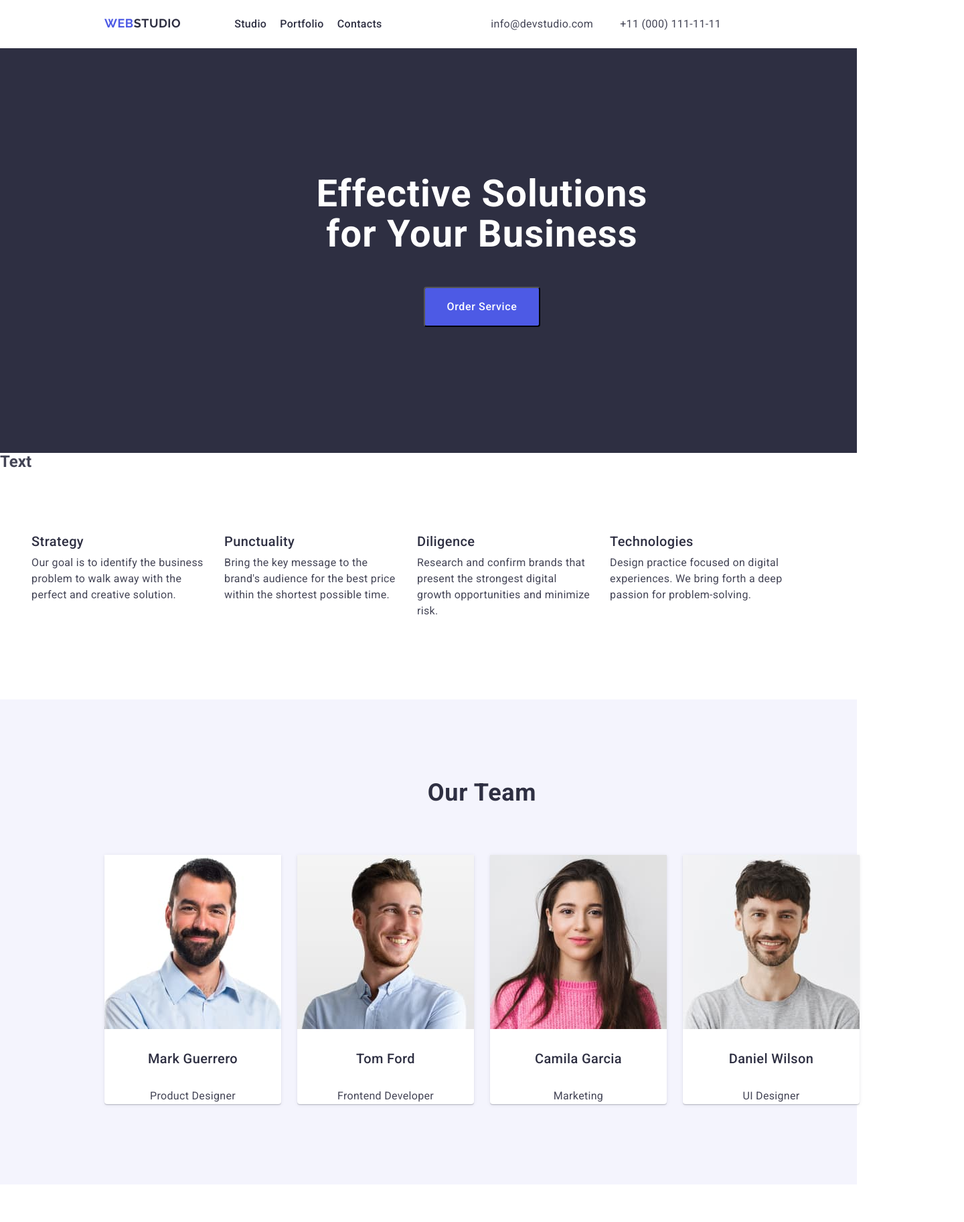
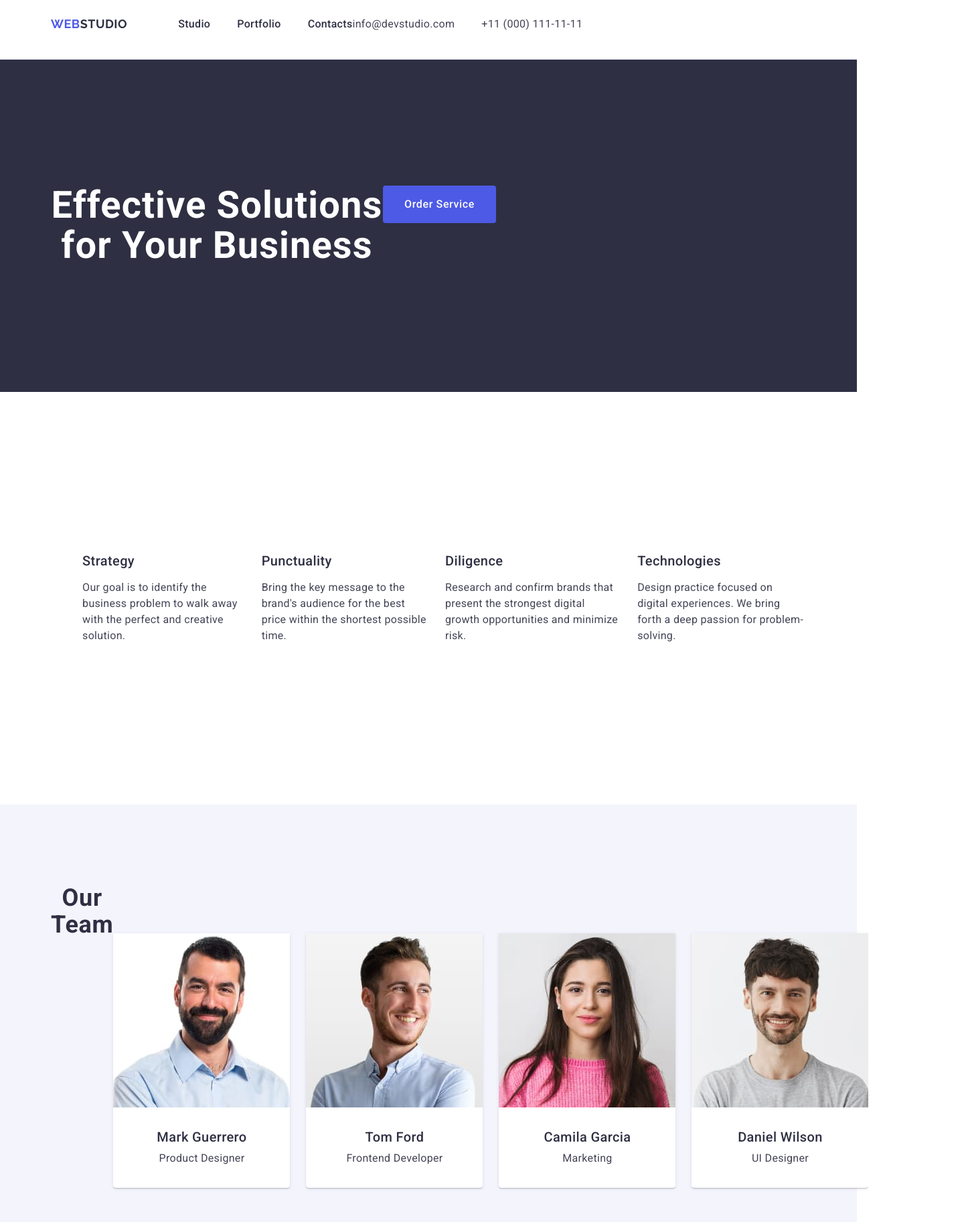
Before and after one commit to pilipchu/goit-markup-hw-03, a plain HTML site: page index.html in a window 1280 px wide. Shown: the top 1824 px of the page at 67% size, 1440 px wide, since content can reach past the window. Drawn offline with nearby package versions, Linux system fonts and the light colour scheme.

Commit message:
add index.html
корекція

```diff
--- a/css/styles.css
+++ b/css/styles.css
@@ -32,26 +32,17 @@ img {
 }
 
 .title {
-    padding-left: 156px;
+    margin-right: 76px;
+    align-items: center;
 }
 .titel-logo {
     color: #2e2f42;
-    padding-right: 76px;
-}
-
-.container-header{
-    display: flex;
-    flex-shrink: 0;
-    justify-content: space-between;
-    align-items: center;
 }
 
 .link-titel {
-    display: inline-flex;
-    gap: calc((100% - 120px) / 3) ;
-    align-items: flex-start;
-    margin-top: 24px;
-    margin-bottom: 24px;
+    display: flex;
+    gap: 40px;
+    padding: 24px 0;
 }
 
 .link-nav{
@@ -78,8 +69,9 @@ img {
 
 .address {
 font-style: normal;
-display: inline-flex;
+display: flex;
 gap: 40px;
+align-items: center;
 }
 
 .link-address {
@@ -105,6 +97,7 @@ gap: 40px;
 
 .first-sector {
     background-color: #2e2f42;
+    padding: 188px 0;
 }
 .head {
     font-family: "Roboto", sans-serif;
@@ -115,8 +108,7 @@ gap: 40px;
         letter-spacing: 1.12px;
         color: #FFFFFF;
         text-align: center;
-        width: 496px;
-        margin-top: 188px;
+        max-width: 496px;
 }
 
 .button {
@@ -129,13 +121,12 @@ font-family: "Roboto", sans-serif;
     color: #FFFFFF;
     background-color: #4D5AE5;
     cursor: pointer;
-    display: inline-flex;
-    padding: 16px 32px;
-    align-items: flex-start;
-    gap: 10px;
+    display: block;
+    min-width: 169px;
+    height: 56px;
+    border: none;
     border-radius: 4px;
-    margin-top: 48px;
-    margin-bottom: 188px;
+
 }
 
 .button:hover, .button:focus {
@@ -156,6 +147,7 @@ font-family: "Roboto", sans-serif;
         line-height: 1.2;
         letter-spacing: 0.02em;
         color: #2e2f42;
+        margin-bottom: 8px;
 }
 
 .about-work {
@@ -169,7 +161,8 @@ font-family: "Roboto", sans-serif;
 }
 
 .section-person{
-    background-color: #F4F4FD
+    background-color: #F4F4FD;
+    padding: 120px 0;
 }
 
 .team {
@@ -182,18 +175,12 @@ font-family: "Roboto", sans-serif;
         line-height: 1.11;
         letter-spacing: 0.72px;
         text-transform: capitalize;
-        justify-content: center;
-        margin-top: 120px;
+        margin-bottom: 72px;
 }
 
 .link-name {
     background-color: #FFFFFF;
-    display: inline-flex;
-    padding-bottom: 0px;
-    flex-direction: column;
-    justify-content: center;
-    align-items: center;
-    gap: 32px;
+    width: calc((100%-72px)/4);
     border-radius: 0px 0px 4px 4px;
     box-shadow: 0px 2px 1px 0px rgba(46, 47, 66, 0.08), 0px 1px 1px 0px rgba(46, 47, 66, 0.16), 0px 1px 6px 0px rgba(46, 47, 66, 0.08);
 }
@@ -216,6 +203,8 @@ color: #2E2F42;
     font-weight: 500;
     line-height: 24px;
     letter-spacing: 0.4px;
+    text-align: center;
+    margin-bottom: 8px;
 }
 
 .job {
@@ -227,10 +216,13 @@ color: #2E2F42;
         font-weight: 400;
         line-height: 1.5;
         letter-spacing: 0.02em;
+        text-align: center;
 }
 
 .section-portfolio{
     background-color: #fff;
+    padding-top: 120px;
+    padding-bottom: 120px;
 }
 
 .portfolio-our {
@@ -243,10 +235,7 @@ color: #2E2F42;
         line-height: 1.11;
         letter-spacing: 0.72px;
         text-transform: capitalize;
-        margin-top: 120px;
         margin-bottom: 72px;
-        display: flex;
-        justify-content: center;
 
 }
 
@@ -254,9 +243,8 @@ color: #2E2F42;
     background-color: #FFFFFF;
     display: flex;
     flex-wrap: wrap;
-    gap: 24px;
-    width: 1440px;
-    justify-content: center;
+    column-gap: 24px;
+    row-gap: 48px;
 }
 
 .portfolio-titel{
@@ -276,12 +264,12 @@ color: #2E2F42;
         font-style: normal;
         font-weight: 400;
         line-height: 24px;
-
         letter-spacing: 0.32px;
 }
 
 .footer{
 background-color: #2E2F42;
+padding: 100px 0;
 }
 
 .footer-text {
@@ -292,10 +280,7 @@ background-color: #2E2F42;
         font-weight: 400;
         line-height: 24px;
         letter-spacing: 0.32px;
-        width: 264px;
-        margin-bottom: 100px;
-        margin-left: 156px;
-        margin-top: 17.5px;
+        max-width: 264px;
 }
 
 .titel-studio {
@@ -317,25 +302,10 @@ ul {
 }
 
 .container {
-    max-width: 1440px;
-    flex-shrink: 0;
+    width: 1158px;
+    margin: 0 auto;
+    padding: 0 15px;
     display: flex;
-    flex-direction: column;
-}
-
-.container-first-sector {
-    width: 1440px;
-    flex-shrink: 0;
-    display: flex;
-    justify-content: center;
-    align-items: center;
-    flex-direction: column;
-}
-
-.container-text {
-    display: flex;
-    width: 1128px;
-    flex-shrink: 0;
 }
 
 .item-text {
@@ -347,37 +317,47 @@ ul {
     gap: 24px;
 }
 
-.container-team {
-    display: flex;
-    flex-direction: column;
-    width: 1440px;
-}
-
 .item-link {
     display: flex;
-    width: 264px;
+    width: calc((100%-72px)/4);
     flex-direction: column;
     align-items: flex-start;
     gap: 8px;
 }
 
 .link-our {
-    display: flex;
-        width: 360px;
-        height: 420px;
-        padding-bottom: 0px;
-        flex-direction: column;
-        align-items: flex-start;
-        gap: 32px;
-        flex-shrink: 0;
-}
-
-.container-portfolio {
-    width: 1128px;
-    flex-shrink: 0;
-    margin-bottom: 120px;
+       width: calc((100%-48px)/3);
 }
 
 .container a {
-    margin-top: 101.5px;
+    display: inline-block;
+    margin-bottom: 16px;
 }
+
+.header {
+    border-bottom: 1px solid #e7e9fc;
+}
+
+.nav {
+    display: flex;
+    align-items: center;
+}
+
+.second-section {
+    padding: 120px 0;
+}
+
+.skrin {
+    visibility: hidden;
+}
+
+.people {
+    padding: 32px 0;
+}
+
+.projekt {
+    padding: 32px 16px;
+    border: 1px solid #e7e9fc;
+    border-top: none;
+    margin-bottom: 8px;
+}
--- a/index.html
+++ b/index.html
@@ -17,9 +17,9 @@
     <title>WebStudio</title>
   </head>
   <body>
-    <header>
-      <div class="container-header">
-      <nav>
+    <header class="header">
+      <div class="container">
+      <nav class="nav">
         <a class="title" href="./index.html"
           >Web<span class="titel-logo">Studio</span></a
         >
@@ -48,14 +48,14 @@
     </header>
     <main>
       <section class="first-sector">
-        <div class="container-first-sector">
+        <div class="container">
           <h1 class="head">Effective Solutions for Your Business</h1>
         <button class="button" type="button">Order Service</button>
         </div>
       </section>
-      <section>
-        <div class="container-text">
-        <h2>Text</h2>
+      <section class="second-section">
+        <div class="container">
+        <h2 class="skrin">Text</h2>
         <ul class="item-text">
           <li class="item-link">
             <h3 class="text-work">Strategy</h3>
@@ -89,7 +89,7 @@
       </div>
       </section>
       <section class="section-person">
-        <div class="container-team">
+        <div class="container">
 <h2 class="team">Our Team</h2>
         <ul class="link-team">
           <li class="link-name">
@@ -100,8 +100,10 @@
               width="264"
               height="260"
             />
+            <div class="people">
               <h3 class="name-person">Mark Guerrero</h3>
             <p class="job">Product Designer</p>
+          </div>
           </li>
           <li class="link-name">
             <img
@@ -111,8 +113,10 @@
               width="264"
               height="260"
             />
+            <div class="people">
               <h3 class="name-person">Tom Ford</h3>
             <p class="job">Frontend Developer</p>
+            </div>
           </li>
           <li class="link-name">
             <img
@@ -122,8 +126,10 @@
               width="264"
               height="260"
             />
+            <div class="people">
               <h3 class="name-person">Camila Garcia</h3>
             <p class="job">Marketing</p>
+            </div>
           </li>
           <li class="link-name">
             <img
@@ -133,40 +139,52 @@
               width="264"
               height="260"
             />
+            <div class="people">
               <h3 class="name-person">Daniel Wilson</h3>
             <p class="job">UI Designer</p>
+            </div>
           </li>
         </ul>
         </div>
       </section>
       <section class="section-portfolio">
-        <div class="container-portfolio">
+        <div class="container">
 <h2 class="portfolio-our" id="portfolio">Our Portfolio</h2>
         <ul class="link-portfolio">
           <li class="link-our">
             <img src="./images/img5.jpg" alt="photo" width="360" height="300" />
+            <div class="projekt">
               <h3 class="portfolio-titel">Banking App</h3>
             <p class="text-portfolio">App</p>
+            </div>
           </li>
           <li class="link-our">
             <img src="./images/img6.jpg" alt="photo" width="360" height="300" />
+            <div class="projekt">
             <h3 class="portfolio-titel">Cashless Payment</h3>
             <p class="text-portfolio">Marketing</p>
+            </div>
           </li>
           <li class="link-our">
             <img src="./images/img7.jpg" alt="photo" width="360" height="300" />
+            <div class="projekt">
               <h3 class="portfolio-titel">Meditation App</h3>
             <p class="text-portfolio">App</p>
+          </div>
           </li>
           <li class="link-our">
             <img src="./images/img8.jpg" alt="photo" width="360" height="300" />
+            <div class="projekt">
               <h3 class="portfolio-titel">Taxi Service</h3>
             <p class="text-portfolio">Marketing</p>
+          </div>
           </li>
           <li class="link-our">
             <img src="./images/img9.jpg" alt="photo" width="360" height="300" />
+          <div class="projekt">
             <h3 class="portfolio-titel">Screen Illustrations</h3>
             <p class="text-portfolio">Design</p>
+          </div>
           </li>
           <li class="link-our">
             <img
@@ -175,12 +193,13 @@
               width="360"
               height="300"
             />
+            <div class="projekt">
               <h3 class="portfolio-titel">Online Courses</h3>
             <p class="text-portfolio">Marketing</p>
+          </div>
           </li>
         </ul>
         </div>
-
       </section>
     </main>
     <footer class="footer">
```
Lines whose indentation alone changed are shown as unchanged.
